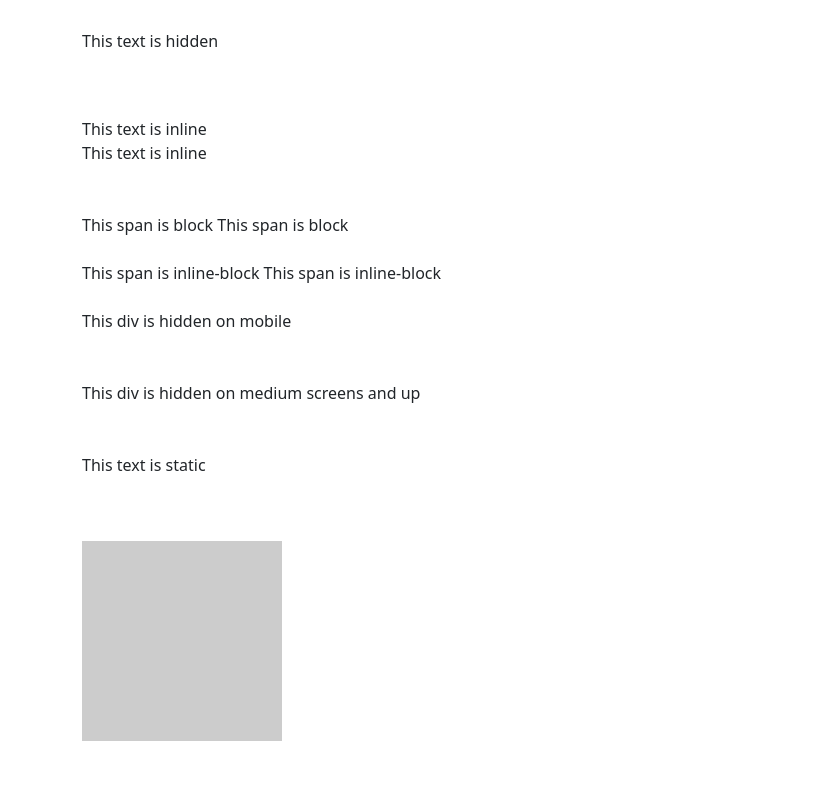
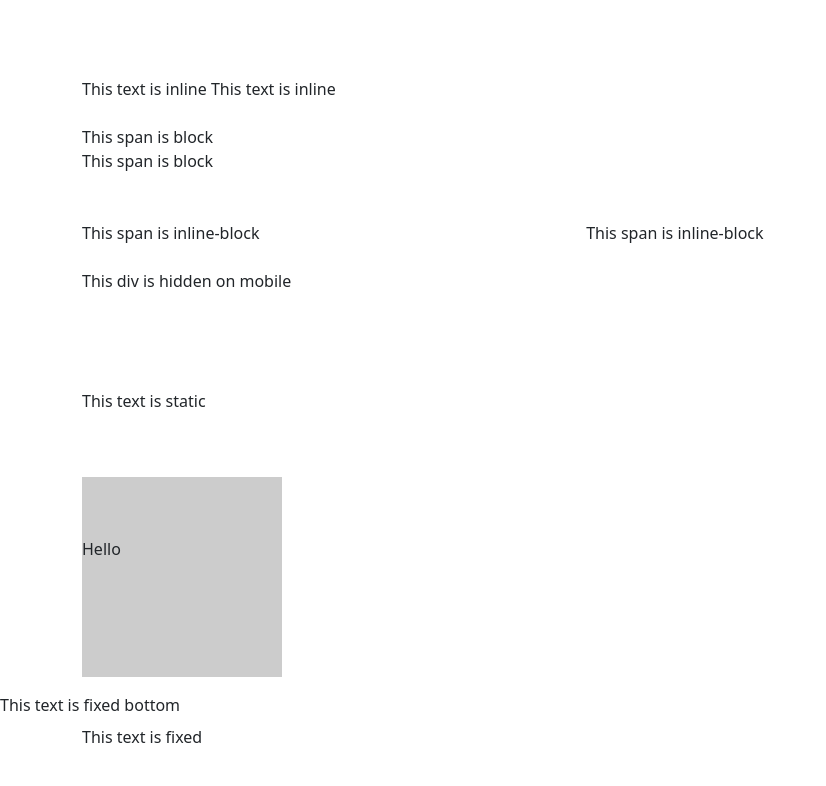
Before and after one commit to krum99/bootstrap-5-from-scratch, a plain HTML site: page bootstrap-sandbox/bootstrap-sandbox-start/03-display-position.html in a window 1280 px wide. Shown: the part 67-853 px from the top of the page, without its empty margins (0-826 px from the left). Drawn offline with Linux system fonts and the light colour scheme.

Commit message:
display and positioning

```diff
--- a/bootstrap-sandbox/bootstrap-sandbox-start/03-display-position.html
+++ b/bootstrap-sandbox/bootstrap-sandbox-start/03-display-position.html
@@ -1,5 +1,6 @@
 <!DOCTYPE html>
 <html lang="en">
+
 <head>
   <meta charset="UTF-8" />
   <meta http-equiv="X-UA-Compatible" content="IE=edge" />
@@ -7,64 +8,68 @@
   <link rel="stylesheet" href="./assets/css/bootstrap.min.css" />
   <title>Bootstrap Sandbox | Display & Position</title>
 </head>
+
 <body>
   <div class="container">
     <h1 class="mb-5">Display & Position</h1>
 
     <!-- Display None -->
-      <p class="">This text is hidden</p>
+    <p class="d-none">This text is hidden</p>
 
     <br /><br />
 
     <!-- Display Inline -->
-      <div class="">This text is inline</div>
-      <div class="">This text is inline</div>
+    <div class="d-inline">This text is inline</div>
+    <div class="d-inline">This text is inline</div>
 
     <br /><br />
 
     <!-- Display Block -->
-      <span class="">This span is block</span>
-      <span class="">This span is block</span>
+    <span class="d-block">This span is block</span>
+    <span class="d-block">This span is block</span>
 
     <br /><br />
 
     <!-- Display Inline Block -->
-      <span class="" style="width: 500px">This span is inline-block</span>
-      <span class="">This span is inline-block</span>
+    <span class="d-inline-block" style="width: 500px">This span is inline-block</span>
+    <span class="d-inline-block">This span is inline-block</span>
 
     <br /><br />
 
     <!-- Hide on small screens -->
-      <div class="">This div is hidden on mobile</div>
+    <div class="d-none d-md-block">This div is hidden on mobile</div>
 
     <br /><br />
 
     <!-- Hide on medium screens and up -->
-      <div class="">This div is hidden on medium screens and up</div>
+    <div class="d-block d-md-none">
+      This div is hidden on medium screens and up
+    </div>
 
     <br /><br />
 
     <!-- POSITIONING -->
 
     <!-- Position Static -->
-      <p class="">This text is static</p>
+    <p class="position-static">This text is static</p>
 
     <br /><br />
 
-      <div
-        class=""
-        style="height: 200px; width: 200px; background: #ccc"
-      ></div>
+    <div class="position-relative" style="height: 200px; width: 200px; background: #ccc">
+      <p class="position-absolute start-0 bottom-0" style="top: 60px">
+        Hello
+      </p>
+    </div>
 
     <br /><br />
 
     <!-- Position Fixed -->
-      <p class="">This text is fixed</p>
+    <p class="position-fixed">This text is fixed</p>
 
     <br /><br />
 
-      <p class="">This text is fixed top</p>
-      <p class="">This text is fixed bottom</p>
+    <p class="fixed-top">This text is fixed top</p>
+    <p class="fixed-bottom">This text is fixed bottom</p>
 
     <br /><br />
 
@@ -140,4 +145,5 @@
 
   <script src="./assets/js/bootstrap.bundle.min.js"></script>
 </body>
+
 </html>
```
Lines whose indentation alone changed are shown as unchanged.
